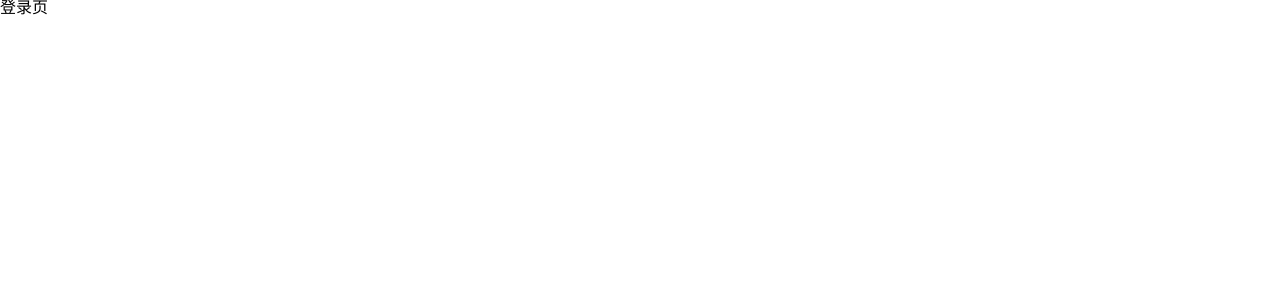
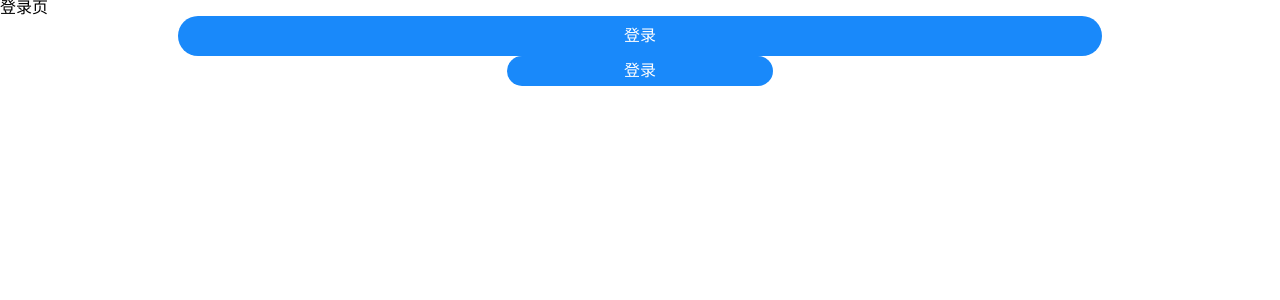
Before and after one commit to manzqy/toutiao_vue, a Vue app: page /#/login in a window 1280 px wide. Shown: the top 300 px of the page. Built offline with nearby package versions, Linux system fonts and the light colour scheme; a small style sheet from the web is missing.

Commit message:
按钮组件初步封装完毕

```diff
--- /dev/null
+++ b/src/components/Cbutton.vue
@@ -0,0 +1,47 @@
+<template>
+  <div class="btn" :class="[size,type]">
+    <span class="iconfont" :class="icon"></span>
+    <slot></slot>
+  </div>
+</template>
+
+<script>
+export default {
+  props: {
+    size: {
+      type: String,
+      default: 'large'
+    },
+    icon: {
+      type: String
+    },
+    type: {
+      type: String,
+      default: 'primary'
+    }
+  }
+}
+</script>
+
+<style lang="less" scoped>
+.btn {
+  margin: 0 auto;
+  text-align: center;
+  color: #fff;
+}
+.large {
+  width: 260/360*100vw;
+  height: 40px;
+  line-height: 40px;
+  border-radius: 20px;
+}
+.small {
+  width: 75/360*100vw;
+  height: 30px;
+  line-height: 30px;
+  border-radius: 15px;
+}
+.primary {
+  background-color: #1989fa;
+}
+</style>
--- a/src/views/Login.vue
+++ b/src/views/Login.vue
@@ -1,10 +1,16 @@
 <template>
-  <div>登录页</div>
+  <div>登录页
+    <cbutton>登录</cbutton>
+    <cbutton size="small">登录</cbutton>
+  </div>
 </template>
 
 <script>
+import cbutton from '@/components/Cbutton.vue'
 export default {
-
+  components: {
+    cbutton
+  }
 }
 </script>
 
```
